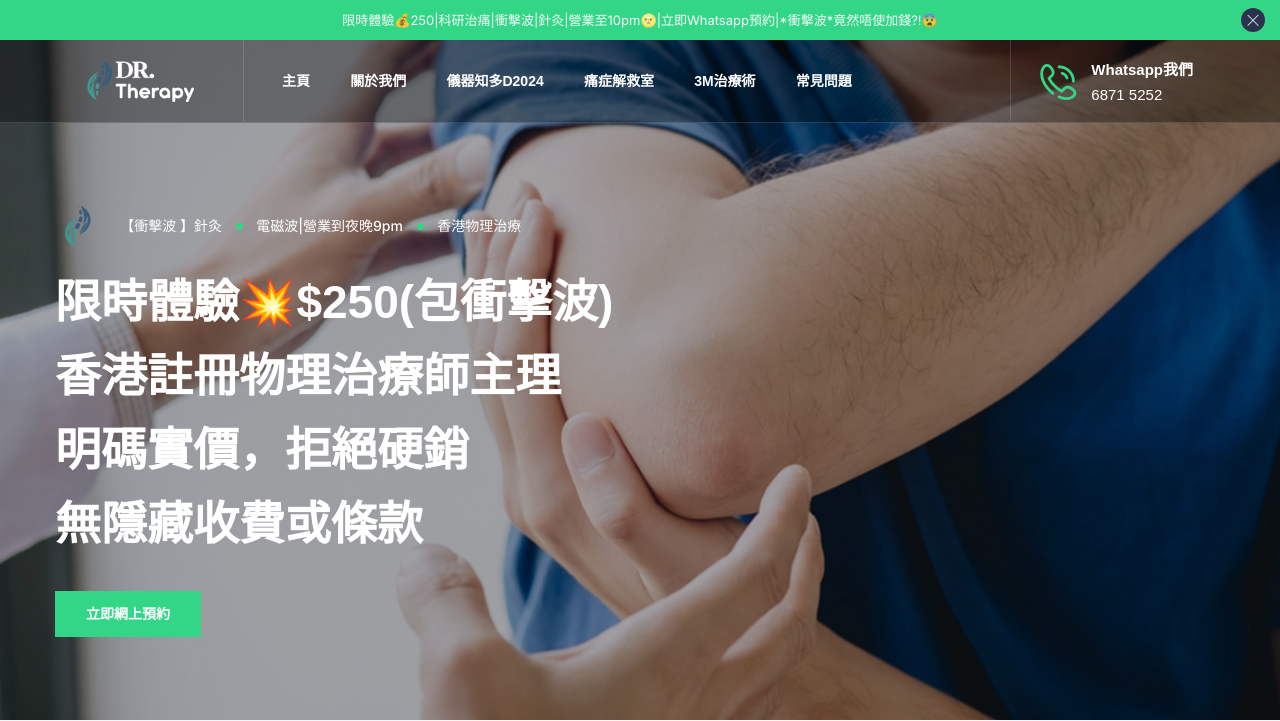
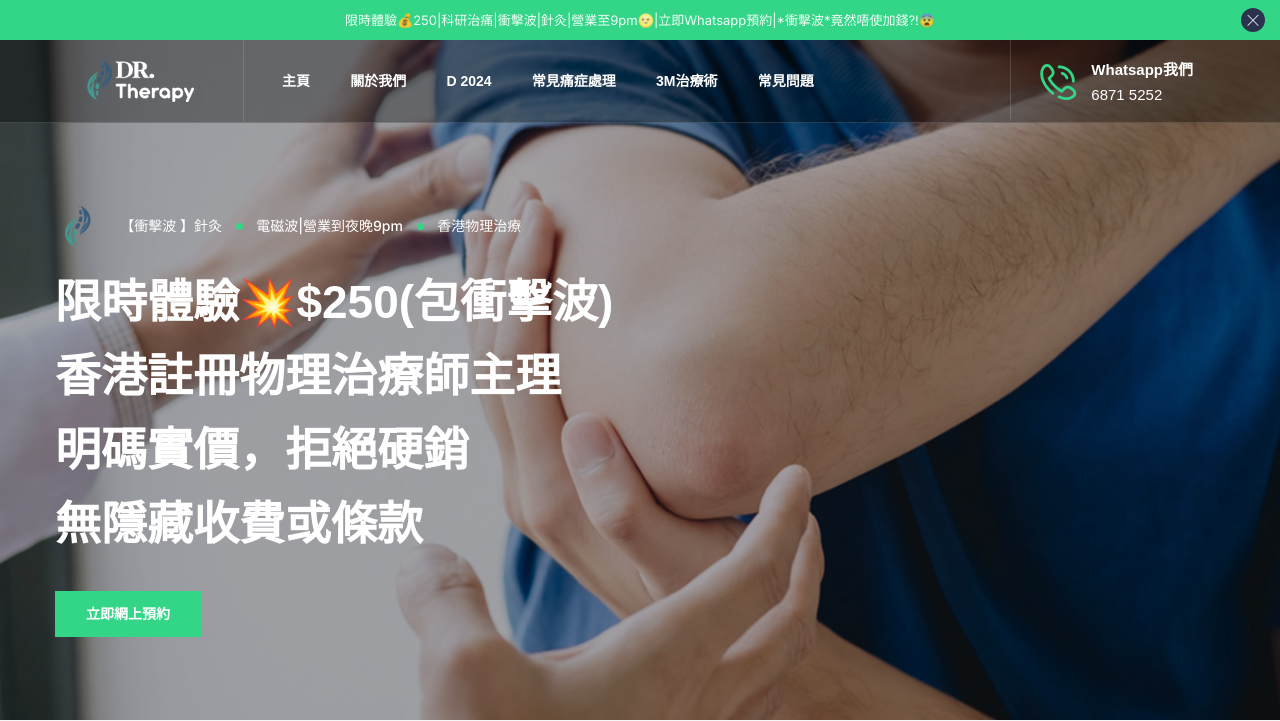
Before and after one commit to Do-Test-Live/W-Dr-Therapy, a PHP site: page / in a window 1280 px wide. Shown: the top 721 px of the page. Run offline with PHP 8.4, Linux system fonts and the light colour scheme; some web fonts are replaced.

Commit message:
update from online

```diff
--- a/include/header.php
+++ b/include/header.php
@@ -31,10 +31,10 @@
                                                 <a href="#about" class="mega-menu-link">關於我們</a>
                                             </li>
                                             <li class="">
-                                                <a href="#instrument" class="mega-menu-link">儀器知多d2024</a>
+                                                <a href="#instrument" class="mega-menu-link">D 2024</a>
                                             </li>
                                             <li class="">
-                                                <a href="#pain_relief" class="mega-menu-link">痛症解救室</a>
+                                                <a href="#pain_relief" class="mega-menu-link">常見痛症處理</a>
                                             </li>
                                             <li class="">
                                                 <a href="#mtreatment" class="mega-menu-link">3M治療術</a>
--- a/include/top_notice_bar.php
+++ b/include/top_notice_bar.php
@@ -3,7 +3,7 @@
         <div class="row">
             <div class="col-md-12">
                 <div class="text-center text-close">
-                    <p>限時體驗💰250|科研治痛|衝擊波|針灸|營業至10pm🌝|立即Whatsapp預約|*衝擊波*竟然唔使加錢?!😨</p>
+                    <p>限時體驗💰250|科研治痛|衝擊波|針灸|營業至9pm🌝|立即Whatsapp預約|*衝擊波*竟然唔使加錢?!😨</p>
                 </div>
                 <div class="text-close-btn">
                     <button class="close-icon">
--- a/index.php
+++ b/index.php
@@ -317,15 +317,15 @@
                     </div>
                 </div>
                 <div class="row slick_slider"
-                     data-slick='{"slidesToShow": 3, "slidesToScroll": 1, "arrows":false, "dots":false, "autoplay":false, "infinite":true, "responsive": [{"breakpoint":1020,"settings":{"slidesToShow": 2}} , {"breakpoint":768,"settings":{"slidesToShow": 2}}, {"breakpoint":575,"settings":{"slidesToShow": 1}}]}'>
+                     data-slick='{"slidesToShow": 3, "slidesToScroll": 1, "arrows":false, "dots":false, "autoplay":true, "infinite":true, "responsive": [{"breakpoint":1020,"settings":{"slidesToShow": 2}} , {"breakpoint":768,"settings":{"slidesToShow": 2}}, {"breakpoint":575,"settings":{"slidesToShow": 1}}]}'>
                     <div class="col-md-4">
                         <div class="featured-icon-box icon-align-top-content style1">
                             <div class="featured-icon">
-                                <img class="img-fluid" src="images/heart.svg" width="85" height="85" alt="">
+                                <img class="img-fluid" src="images/icons/1.png" width="85" height="85" alt="">
                             </div>
                             <div class="featured-content">
                                 <div class="featured-title">
-                                    <h3><a href="#">衝擊波治療 Shockwave Therapy</a></h3>
+                                    <h3><a href="#">衝擊波治療 </br>Shockwave Therapy</a></h3>
                                 </div>
                                 <div class="featured-desc">
                                     <p>
@@ -338,17 +338,15 @@
                     <div class="col-md-4">
                         <div class="featured-icon-box icon-align-top-content style1">
                             <div class="featured-icon">
-                                <img class="img-fluid" src="images/cardiology.svg" width="85" height="85" alt="">
+                                <img class="img-fluid" src="images/icons/2.png" width="85" height="85" alt="">
                             </div>
                             <div class="featured-content">
                                 <div class="featured-title">
-                                    <h3><a href="#">電磁波治療/磁療</a></h3>
+                                    <h3><br href="#">電磁波治療</br>Magnetic Stimulation Therapy</a></h3>
                                 </div>
                                 <div class="featured-desc">
                                     <p>
                                         電磁波肌肉刺激治療是一種利用電磁波來刺激肌肉以達到治療目的的物理治療方法。這種治療通常使用特定頻率和強度的電磁波，以刺激肌肉收縮和放鬆，從而改善肌肉功能、增強肌力、減輕肌肉緊張等。
-
-
                                     </p>
                                 </div>
                             </div>
@@ -357,11 +355,11 @@
                     <div class="col-md-4">
                         <div class="featured-icon-box icon-align-top-content style1">
                             <div class="featured-icon">
-                                <img class="img-fluid" src="images/healthcare.svg" width="85" height="85" alt="">
+                                <img class="img-fluid" src="images/icons/3.png" width="85" height="85" alt="">
                             </div>
                             <div class="featured-content">
                                 <div class="featured-title">
-                                    <h3><a href="#">筋膜手法療法</a></h3>
+                                    <h3><a href="#">筋膜手法治療 </br>Manual Therapy</a></h3>
                                 </div>
                                 <div class="featured-desc">
                                     <p>
@@ -373,11 +371,11 @@
                     <div class="col-md-4">
                         <div class="featured-icon-box icon-align-top-content style1">
                             <div class="featured-icon">
-                                <img class="img-fluid" src="images/pain.svg" width="85" height="85" alt="">
+                                <img class="img-fluid" src="images/icons/4.png" width="85" height="85" alt="">
                             </div>
                             <div class="featured-content">
                                 <div class="featured-title">
-                                    <h3><a href="#">超聲波治療</a></h3>
+                                    <h3><a href="#">超聲波治療 <br>Ultrasound Therapy</a></h3>
                                 </div>
                                 <div class="featured-desc">
                                     <p>高頻聲波深入組織，產生振動和熱能，有助增加血液流動及促進癒合</p>
@@ -388,11 +386,11 @@
                     <div class="col-md-4">
                         <div class="featured-icon-box icon-align-top-content style1">
                             <div class="featured-icon">
-                                <img class="img-fluid" src="images/pain.svg" width="85" height="85" alt="">
+                                <img class="img-fluid" src="images/icons/6.png" width="85" height="85" alt="">
                             </div>
                             <div class="featured-content">
                                 <div class="featured-title">
-                                    <h3><a href="#">筋膜刀治療療程</a></h3>
+                                    <h3><a href="#">筋膜刀治療<br>IASTM Therapy</a></h3>
                                 </div>
                                 <div class="featured-desc">
                                     <p>利用特殊形狀的工具放鬆筋膜和軟組織，促進血液循環，減輕肌肉緊張</p>
@@ -403,11 +401,11 @@
                     <div class="col-md-4">
                         <div class="featured-icon-box icon-align-top-content style1">
                             <div class="featured-icon">
-                                <img class="img-fluid" src="images/pain.svg" width="85" height="85" alt="">
+                                <img class="img-fluid" src="images/icons/7.png" width="85" height="85" alt="">
                             </div>
                             <div class="featured-content">
                                 <div class="featured-title">
-                                    <h3><a href="#">正骨復位</a></h3>
+                                    <h3><a href="#">關節鬆動術<br>Joint Manipulation</a></h3>
                                 </div>
                                 <div class="featured-desc">
                                     <p>復位及正骨令錯位的關節復原，鬆解關節，使其重新符合人體工學</p>
@@ -418,11 +416,11 @@
                     <div class="col-md-4">
                         <div class="featured-icon-box icon-align-top-content style1">
                             <div class="featured-icon">
-                                <img class="img-fluid" src="images/pain.svg" width="85" height="85" alt="">
+                                <img class="img-fluid" src="images/icons/8.png" width="85" height="85" alt="">
                             </div>
                             <div class="featured-content">
                                 <div class="featured-title">
-                                    <h3><a href="#">干擾波電療 IFT</a></h3>
+                                    <h3><a href="#">關節鬆動術 <br>Joint Manipulation</a></h3>
                                 </div>
                                 <div class="featured-desc">
                                     <p>
@@ -434,11 +432,11 @@
                     <div class="col-md-4">
                         <div class="featured-icon-box icon-align-top-content style1">
                             <div class="featured-icon">
-                                <img class="img-fluid" src="images/pain.svg" width="85" height="85" alt="">
+                                <img class="img-fluid" src="images/icons/9.png" width="85" height="85" alt="">
                             </div>
                             <div class="featured-content">
                                 <div class="featured-title">
-                                    <h3><a href="#">針灸治療 Acupuncture</a></h3>
+                                    <h3><a href="#">針灸治療<br>Acupunture</a></h3>
                                 </div>
                                 <div class="featured-desc">
                                     <p>調節身體，舒筋活血，亦能令中樞神經系統釋放安多酚，有助減輕疼痛，香港物理治療的針灸不同於中醫的針灸，例如彈弓手針灸穴位也不必在同一位置針灸。
@@ -450,11 +448,11 @@
                     <div class="col-md-4">
                         <div class="featured-icon-box icon-align-top-content style1">
                             <div class="featured-icon">
-                                <img class="img-fluid" src="images/pain.svg" width="85" height="85" alt="">
+                                <img class="img-fluid" src="images/icons/10.png" width="85" height="85" alt="">
                             </div>
                             <div class="featured-content">
                                 <div class="featured-title">
-                                    <h3><a href="#">還有更多…</a></h3>
+                                    <h3><a href="#">干擾波電療<br>Interferential Therapy</a></h3>
                                 </div>
                                 <div class="featured-desc">
                                     <p>治療痛症的方法未能盡錄，選擇眾多，保證為你度身訂造</p>
@@ -480,7 +478,7 @@
                                 <h3>簡單、直接、有效的療法</h3>
                                 <h2 class="title">
                                     你的痛楚就是我們的痛楚。<br/>
-                                    消除你的痛症就是Dr Therapy的使命
+                                    消除你的痛症就是Dr Therapy的使命。
                                 </h2>
                             </div>
                         </div><!-- section title end -->
@@ -535,7 +533,7 @@
         <!--testimonial-section-end-->
 
         <!--health-cure-type-section-->
-        <section class="ttm-row health-cure-type-section bg-layer-equal-height ttm-bgcolor-grey clearfix">
+        <!--<section class="ttm-row health-cure-type-section bg-layer-equal-height ttm-bgcolor-grey clearfix">
             <div class="container">
                 <div class="row">
                     <div class="col-lg-12">
@@ -602,7 +600,7 @@
                     </div>
                 </div>
             </div>
-        </section>
+        </section>-->
         <!--health-cure-type-section-end-->
 
 
@@ -704,7 +702,7 @@
                                                 <h4 class="ttm-fid-inner">
                                                     價錢已包括衝擊波
                                                 </h4>
-                                                <h3 class="ttm-fid-title">聚焦式衝擊波，保證2000發，精準擊退痛症</h3>
+                                                <h3 class="ttm-fid-title">聚焦式衝擊波，保證1500發，精準擊退痛症</h3>
                                             </div>
                                         </div>
                                     </div>
@@ -1157,14 +1155,10 @@
                                     </div>
                                 </div>
                                 <div class="entry-content">
-                                    <div class="ttm-box-desc-text">
+                                    <div>
                                         <p>
-                                            專業治療師幫助痛症患者準確尋找痛症根源，並引入國際認證的醫療儀器，結合經絡穴位、解剖學、生物力學及止痛生理科學，中西合璧，作為一間香港痛症物理治療中心，度身訂造個人化的去痛療程。透過Reconstruct
-                                            (重建組織)、Empower (自主強化)及 Multi-angulated approach (全方位護理)
-                                            幫你疏通經絡、放鬆筋膜、活化關節</p>
-                                    </div>
-                                    <div class="ttm-postbox-desc-footer">
-                                        <a class="" href="#" tabindex="0">了解更多REM痛症治療!</a>
+                                           3M是指Modality, Manual & Movement，意思是儀器、手法及運動。透過3M療法，大部份都市痛症問題及運動新傷舊患都能得到根治，過程中再揉合經絡穴位、解剖學、生物力學及止痛生理科學等不同理論，務求最大化痛症治療效果。
+                                        </p>
                                     </div>
                                 </div>
                             </div><!-- ttm-blog-classic-content end -->
```
Also changed, not shown: images/icons/1.png (added), images/icons/10.png (added), images/icons/2.png (added), images/icons/3.png (added), images/icons/4.png (added), images/icons/6.png (added), images/icons/7.png (added), images/icons/8.png (added), images/icons/9.png (added).
